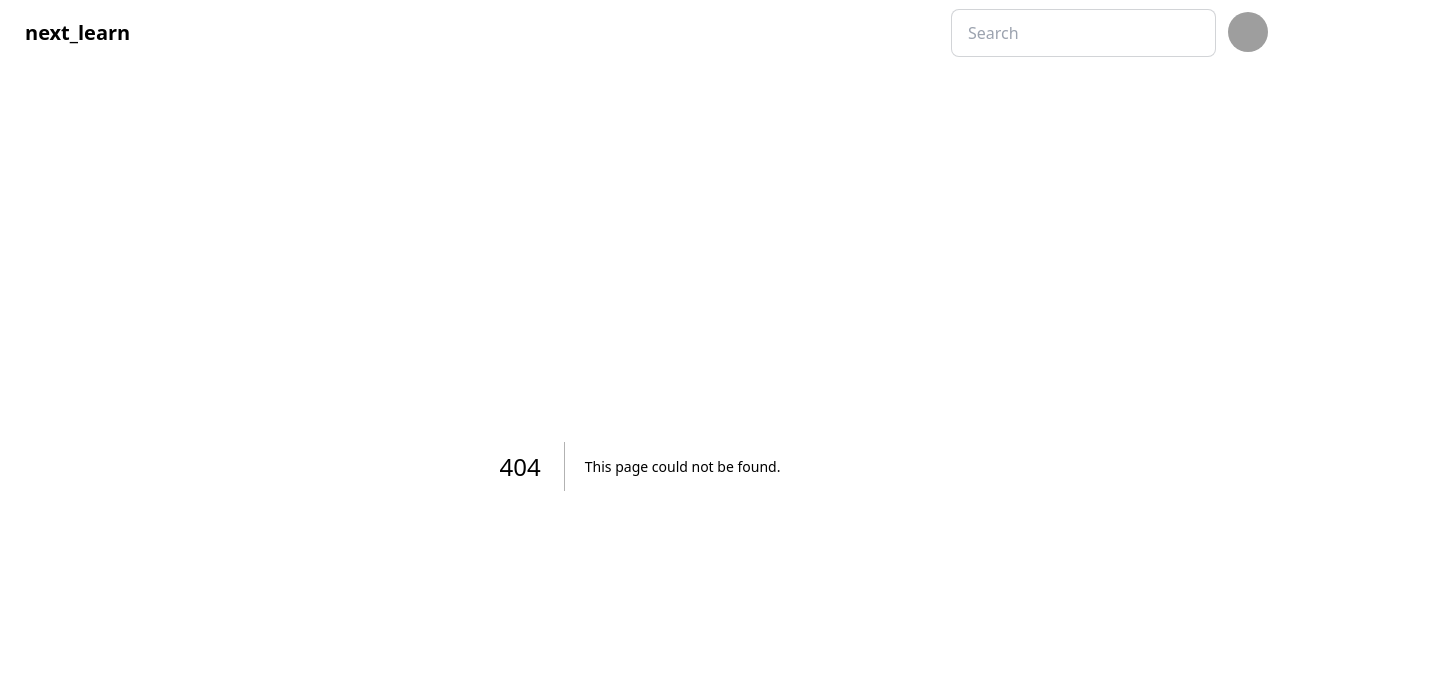
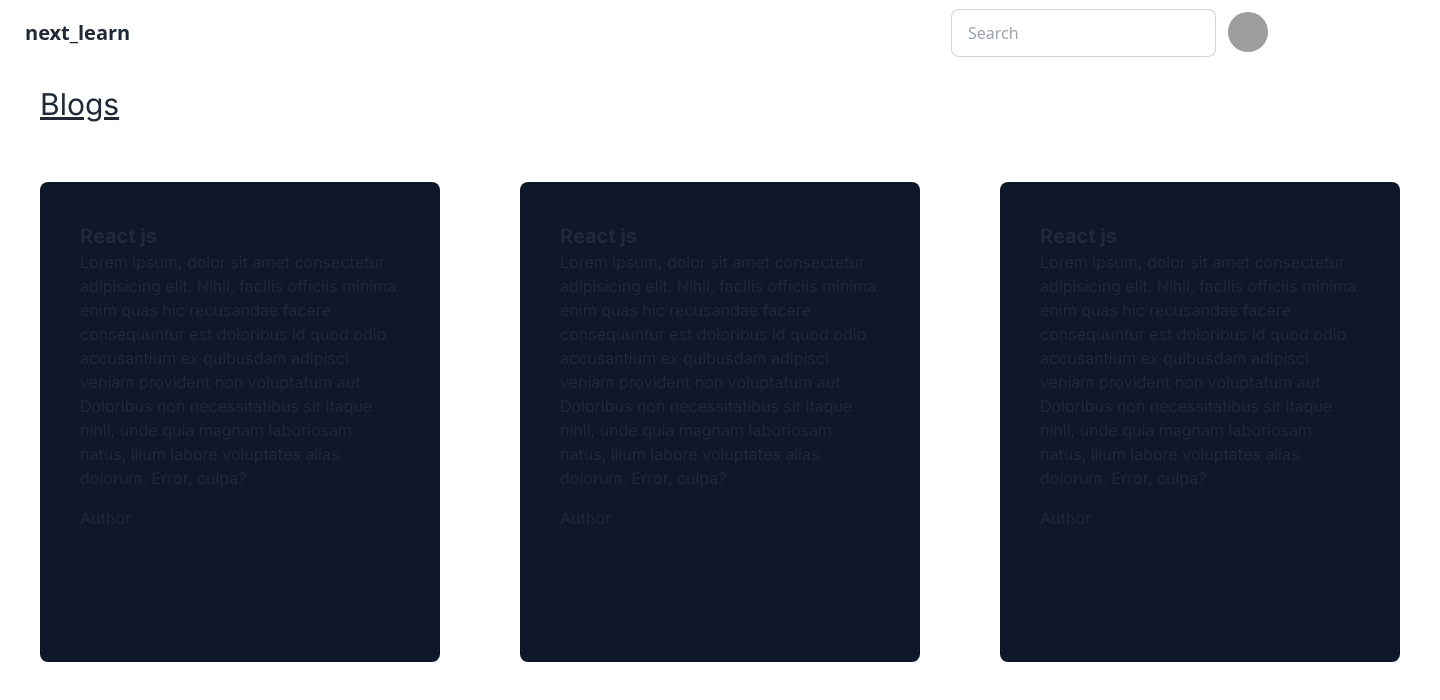
Before and after one commit to luckyklyist/blog-Next-js-101, a Next.js app: page /blog in a window 1280 px wide. Before the commit this address had no page. Shown: the top 700 px of the page, 1440 px wide, since content can reach past the window. Built offline with nearby package versions, Linux system fonts and the light colour scheme; grey boxes are pictures that could not be loaded.

Commit message:
blog post added

```diff
--- /dev/null
+++ b/app/blog/page.js
@@ -0,0 +1,16 @@
+import ModelBlog from "@components/ModelBlog"
+
+const page = () => {
+  return (
+    <div>
+        <h2 className='my-5 underline text-3xl ml-10'>Blogs</h2>
+        <div className="listBlog flex">
+            <ModelBlog/>
+            <ModelBlog/>
+            <ModelBlog/>
+        </div>
+    </div>
+  )
+}
+
+export default page
--- a/components/ModelBlog.jsx
+++ b/components/ModelBlog.jsx
@@ -2,8 +2,14 @@ import React from 'react'
 
 const ModelBlog = () => {
   return (
-    <div>ModelBlog</div>
+    <div>
+      <div className="blogPost bg-slate-900 p-10 m-10 w-[50vh] rounded-lg hover:scale-110 hover:ease-in-out duration-300 h-[60vh]">
+        <h2 className='font-bold text-xl'>React js</h2>
+        <p>Lorem ipsum, dolor sit amet consectetur adipisicing elit. Nihil, facilis officiis minima enim quas hic recusandae facere consequuntur est doloribus id quod odio accusantium ex quibusdam adipisci veniam provident non voluptatum aut. Doloribus non necessitatibus sit itaque nihil, unde quia magnam laboriosam natus, illum labore voluptates alias dolorum. Error, culpa?</p>
+        <div className='mt-4'>Author</div>
+      </div>
+    </div>
   )
 }
 
-export default ModelBlog
+export default ModelBlog;
```
